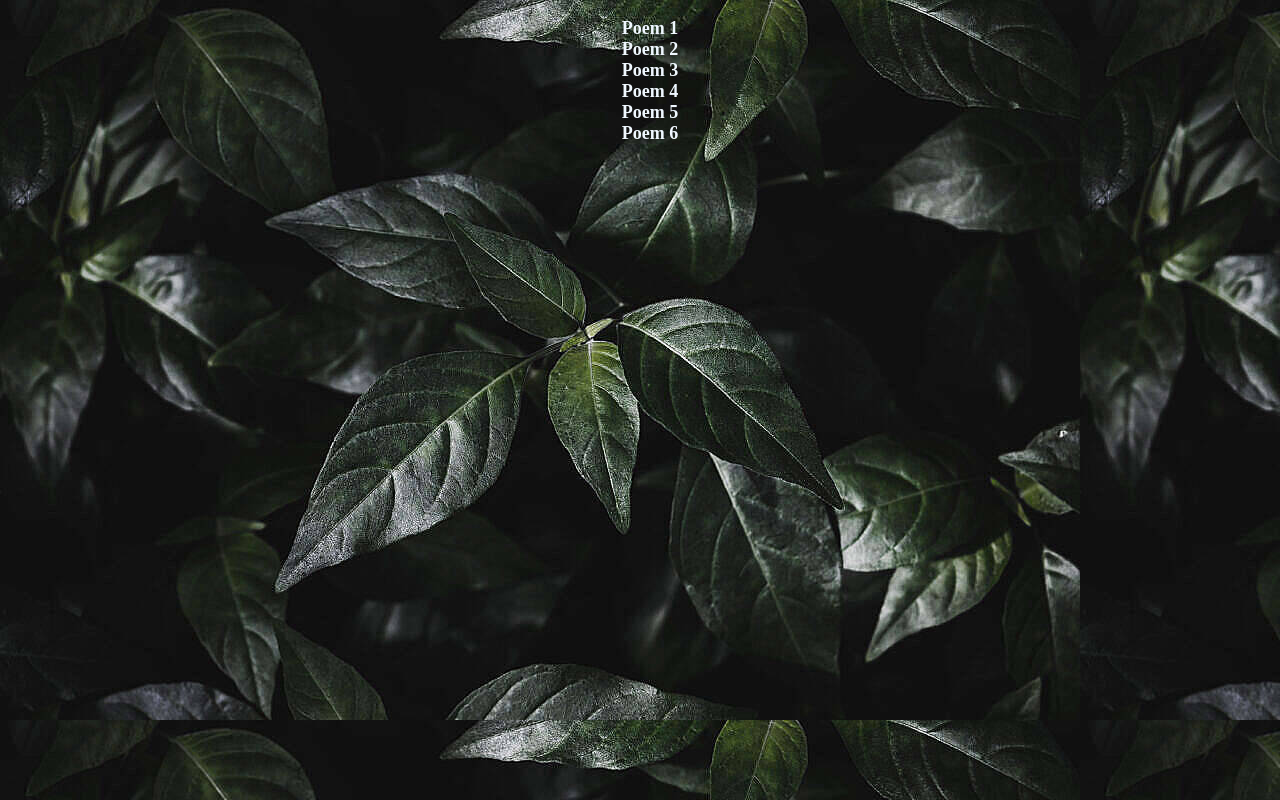
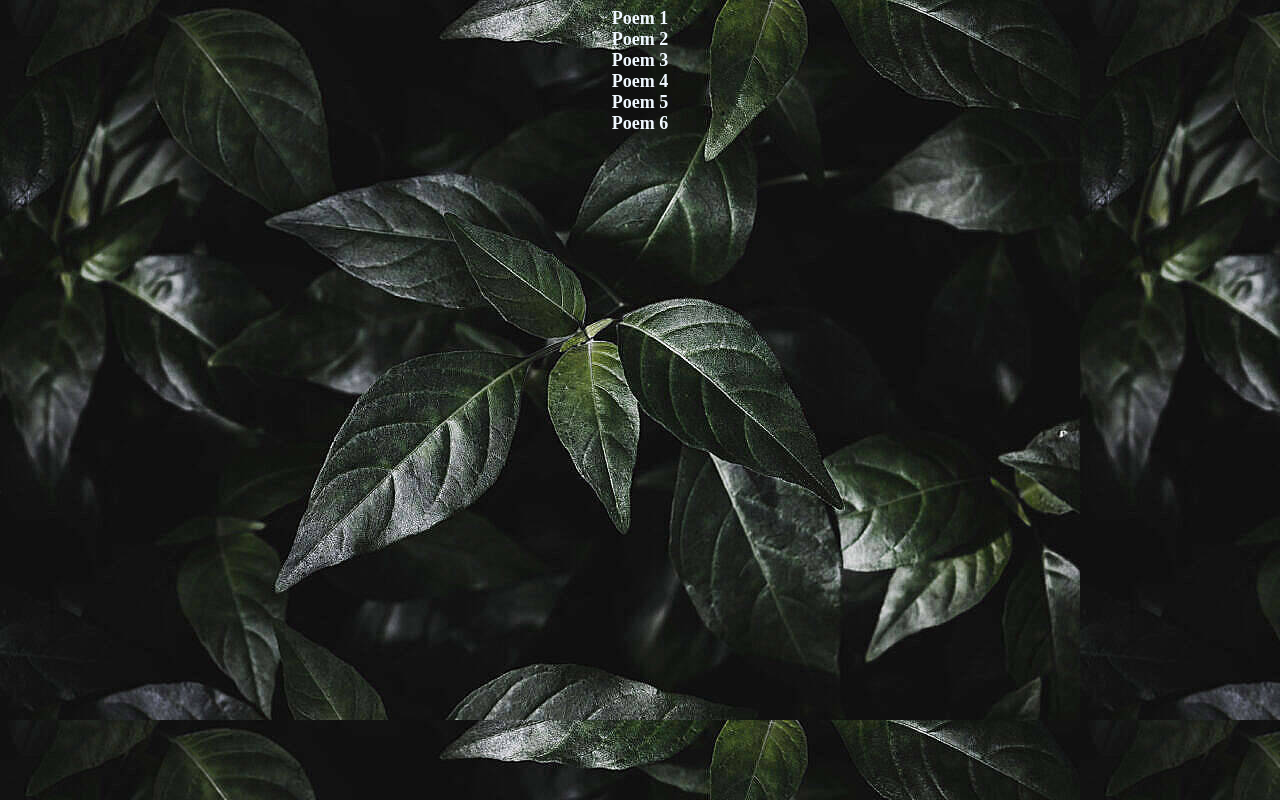
Before and after one commit to SimpForHer/bbyCard, a plain HTML site: page index.html in a window 1280 px wide. Drawn offline with Linux system fonts and the light colour scheme; a web font is replaced by a local one.

Commit message:
Update styles.css
changed padding.

```diff
--- a/css/styles.css
+++ b/css/styles.css
@@ -15,14 +15,9 @@ a {
     font-weight: bolder;
     font-size: large;
     color: aliceblue;
-    padding-top: 30px;
 }
 
 .dd {
-    size: 100%;
     text-align: center;
     margin: auto;
-    width: 100%;
-    height: 100%;
-    padding: 10px;
 }
```
